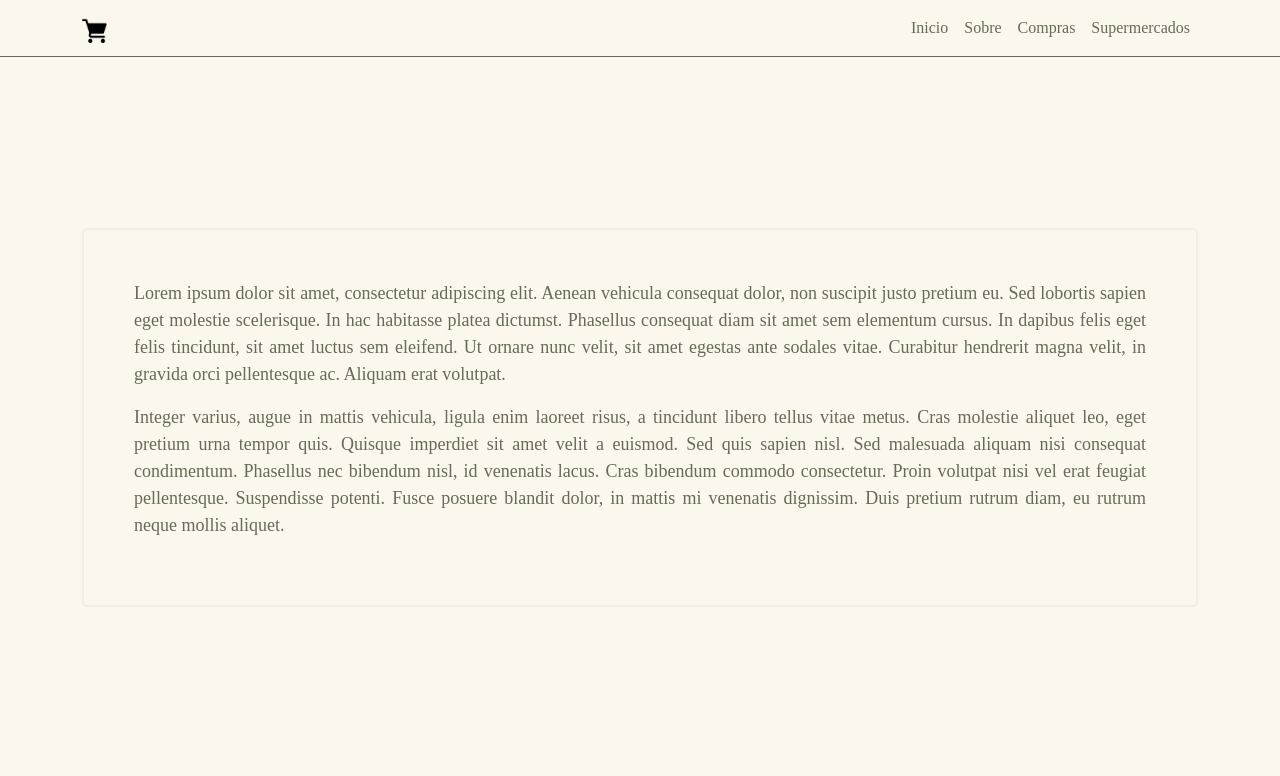
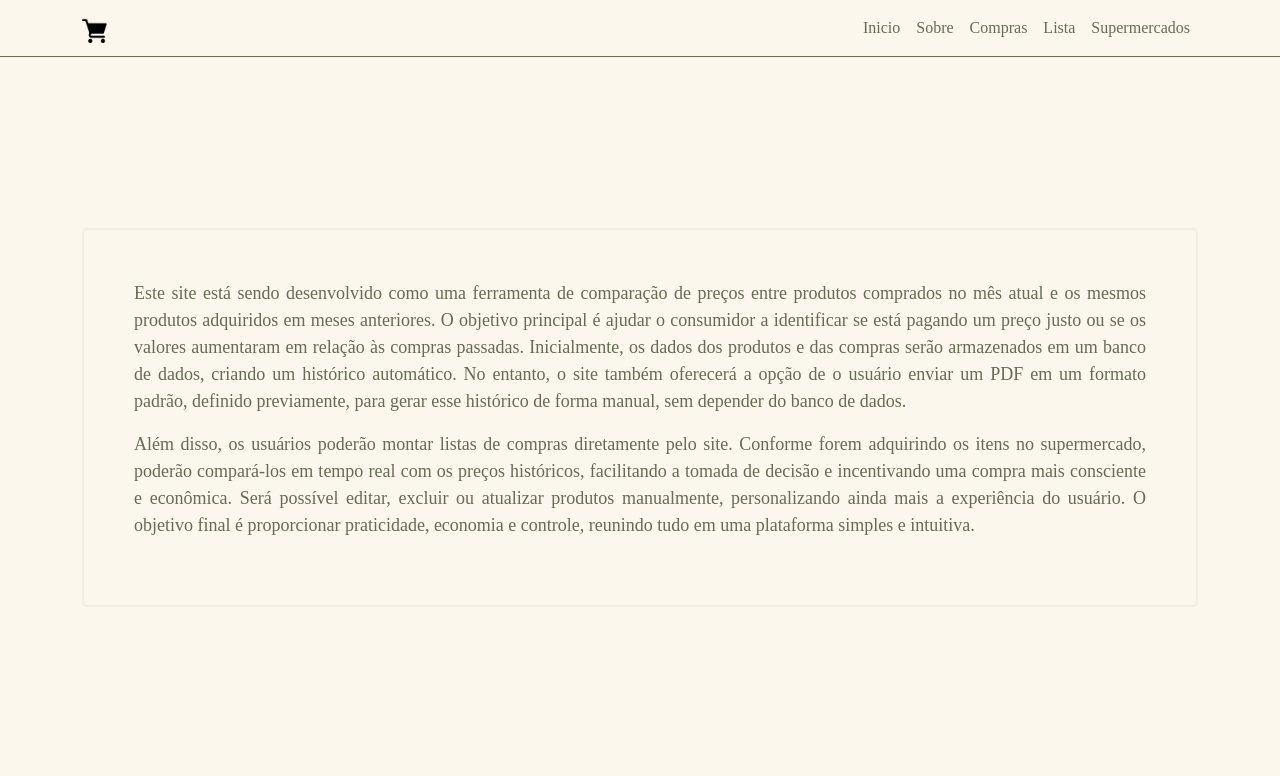
Before and after one commit to MurilloMorgado/smart-market-front, an Angular app: page /sobre in a window 1280 px wide. Shown: the top 776 px of the page. Built offline with nearby package versions, Linux system fonts and the light colour scheme.

Commit message:
criado novo component da lista

```diff
--- a/src/app/app.routes.ts
+++ b/src/app/app.routes.ts
@@ -2,10 +2,12 @@ import { Routes } from '@angular/router';
 import { Home } from './pages/home/home.component';
 import { Sobre } from './pages/sobre/sobre.component';
 import { Compra } from './pages/compra/compra.component';
+import { Lista } from './pages/lista/lista.component';
 
 export const routes: Routes = [
   { path: '', redirectTo: 'inicio', pathMatch: 'full' },
   { path: 'inicio', component: Home },
   { path: 'sobre', component: Sobre },
   { path: 'compras', component: Compra },
+  { path: 'lista', component: Lista },
 ];
--- a/src/app/components/header/header.html
+++ b/src/app/components/header/header.html
@@ -20,6 +20,9 @@
             <a class="nav-link" href="/compras">Compras</a>
           </li>
           <li class="nav-item">
+            <a class="nav-link" href="/lista">Lista</a>
+          </li>
+          <li class="nav-item">
             <a class="nav-link disabled" aria-disabled="true">Supermercados</a>
           </li>
         </ul>
--- a/src/app/pages/home/home.html
+++ b/src/app/pages/home/home.html
@@ -21,11 +21,13 @@
     </div>
 
     <div class="divisao-card">
-      <div class="card-body" *ngFor="let produto of produtoDestaque">
+      @for (produto of produtoDestaque; track produto) {
+      <div class="card-body">
         <img src="/black-background.png" class="card-img-top" alt="...">
-        <h5>{{produto.nome}}</h5>
-        <p class="card-text">{{produto.valor}}</p>
+        <h5>{{ produto.nome }}</h5>
+        <p class="card-text">{{ produto.valor }}</p>
       </div>
+      }
     </div>
 
   </section>
@@ -36,7 +38,8 @@
 
       <div class="section-three-div-one">
         <h4>Compara os preços dos produtos com o mês anterior.</h4>
-        <p>Lorem ipsum dolor sit amet, consectetur adipiscing elit. Aenean vehicula consequat dolor, non suscipit justo pretium eu. Sed lobortis sapien eget molestie scelerisque. In hac habitasse platea dictumst. </p>
+        <p>Lorem ipsum dolor sit amet, consectetur adipiscing elit. Aenean vehicula consequat dolor, non suscipit justo
+          pretium eu. Sed lobortis sapien eget molestie scelerisque. In hac habitasse platea dictumst. </p>
         <button type="button" class="btn btn-outline-dark">Comparar</button>
       </div>
 
--- /dev/null
+++ b/src/app/pages/lista/lista.html
@@ -0,0 +1,17 @@
+<app-header></app-header>
+<main>
+
+  <section class="section-one">
+    <div class="container">
+      <h2>Produtos</h2>
+    </div>
+  </section>
+
+  <section class="section-two">
+    <div class="container">
+
+    </div>
+  </section>
+
+</main>
+<app-footer></app-footer>
--- a/src/app/pages/sobre/sobre.html
+++ b/src/app/pages/sobre/sobre.html
@@ -2,17 +2,8 @@
 <main>
   <section class="container section-one">
     <div class="sobre-one">
-      <p>Lorem ipsum dolor sit amet, consectetur adipiscing elit. Aenean vehicula consequat dolor, non suscipit justo
-        pretium eu. Sed lobortis sapien eget molestie scelerisque. In hac habitasse platea dictumst. Phasellus consequat
-        diam sit amet sem elementum cursus. In dapibus felis eget felis tincidunt, sit amet luctus sem eleifend. Ut
-        ornare nunc velit, sit amet egestas ante sodales vitae. Curabitur hendrerit magna velit, in gravida orci
-        pellentesque ac. Aliquam erat volutpat.</p>
-      <p>Integer varius, augue in mattis vehicula, ligula enim laoreet risus, a tincidunt libero tellus vitae metus.
-        Cras molestie aliquet leo, eget pretium urna tempor quis. Quisque imperdiet sit amet velit a euismod. Sed quis
-        sapien nisl. Sed malesuada aliquam nisi consequat condimentum. Phasellus nec bibendum nisl, id venenatis lacus.
-        Cras bibendum commodo consectetur. Proin volutpat nisi vel erat feugiat pellentesque. Suspendisse potenti. Fusce
-        posuere blandit dolor, in mattis mi venenatis dignissim. Duis pretium rutrum diam, eu rutrum neque mollis
-        aliquet.</p>
+      <p>Este site está sendo desenvolvido como uma ferramenta de comparação de preços entre produtos comprados no mês atual e os mesmos produtos adquiridos em meses anteriores. O objetivo principal é ajudar o consumidor a identificar se está pagando um preço justo ou se os valores aumentaram em relação às compras passadas. Inicialmente, os dados dos produtos e das compras serão armazenados em um banco de dados, criando um histórico automático. No entanto, o site também oferecerá a opção de o usuário enviar um PDF em um formato padrão, definido previamente, para gerar esse histórico de forma manual, sem depender do banco de dados.</p>
+      <p>Além disso, os usuários poderão montar listas de compras diretamente pelo site. Conforme forem adquirindo os itens no supermercado, poderão compará-los em tempo real com os preços históricos, facilitando a tomada de decisão e incentivando uma compra mais consciente e econômica. Será possível editar, excluir ou atualizar produtos manualmente, personalizando ainda mais a experiência do usuário. O objetivo final é proporcionar praticidade, economia e controle, reunindo tudo em uma plataforma simples e intuitiva.</p>
     </div>
   </section>
 </main>
```
Also changed, not shown: src/app/pages/lista/lista.component.ts (added, +14 -0 lines), src/app/pages/lista/lista.scss (added).
